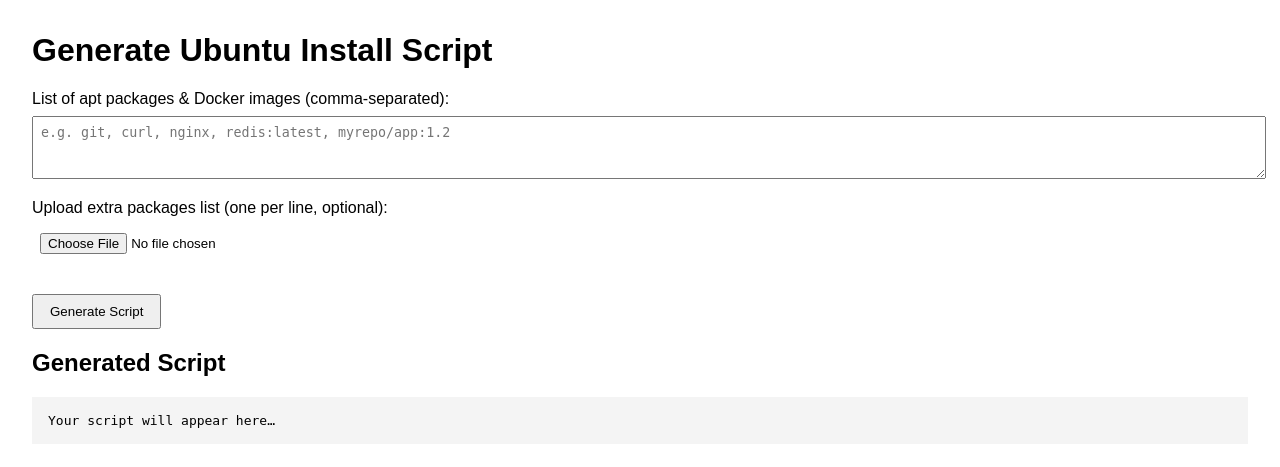
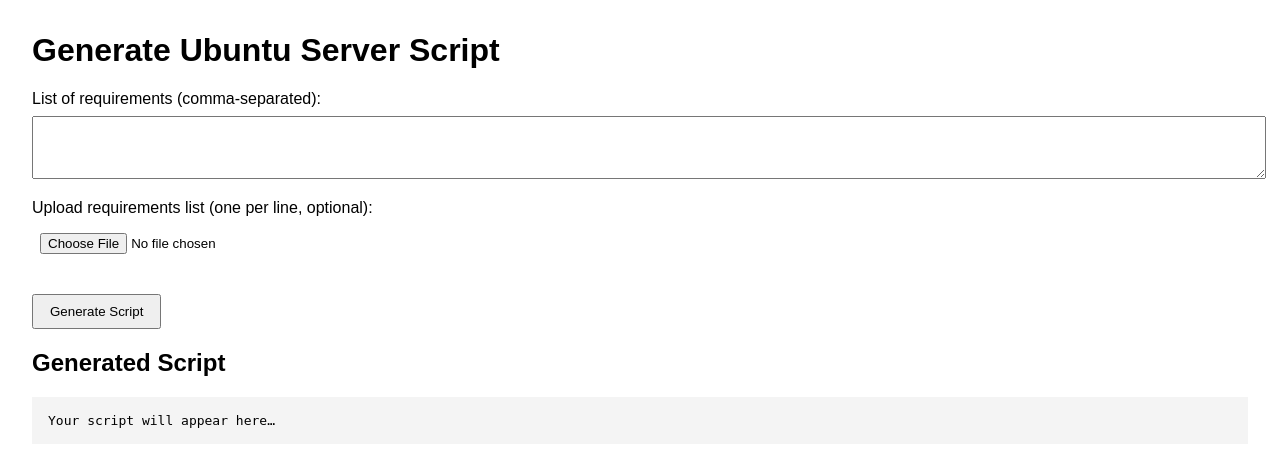
Before and after one commit to ananth-2022/ai-auto-script-generation, a Flask app: page / in a window 1280 px wide. Shown: the top 467 px of the page. Run offline with Flask 3, Linux system fonts and the light colour scheme.

Commit message:
Update index.html

```diff
--- a/templates/index.html
+++ b/templates/index.html
@@ -12,15 +12,15 @@
   </style>
 </head>
 <body>
-  <h1>Generate Ubuntu Install Script</h1>
+  <h1>Generate Ubuntu Server Script</h1>
 
   <label>
-    List of apt packages & Docker images (comma-separated):
-    <textarea id="items" rows="3" placeholder="e.g. git, curl, nginx, redis:latest, myrepo/app:1.2"></textarea>
+    List of requirements (comma-separated):
+    <textarea id="items" rows="3"></textarea>
   </label>
 
   <label>
-    Upload extra packages list (one per line, optional):
+    Upload requirements list (one per line, optional):
     <input type="file" id="requirements" accept=".txt">
   </label>
 
```
